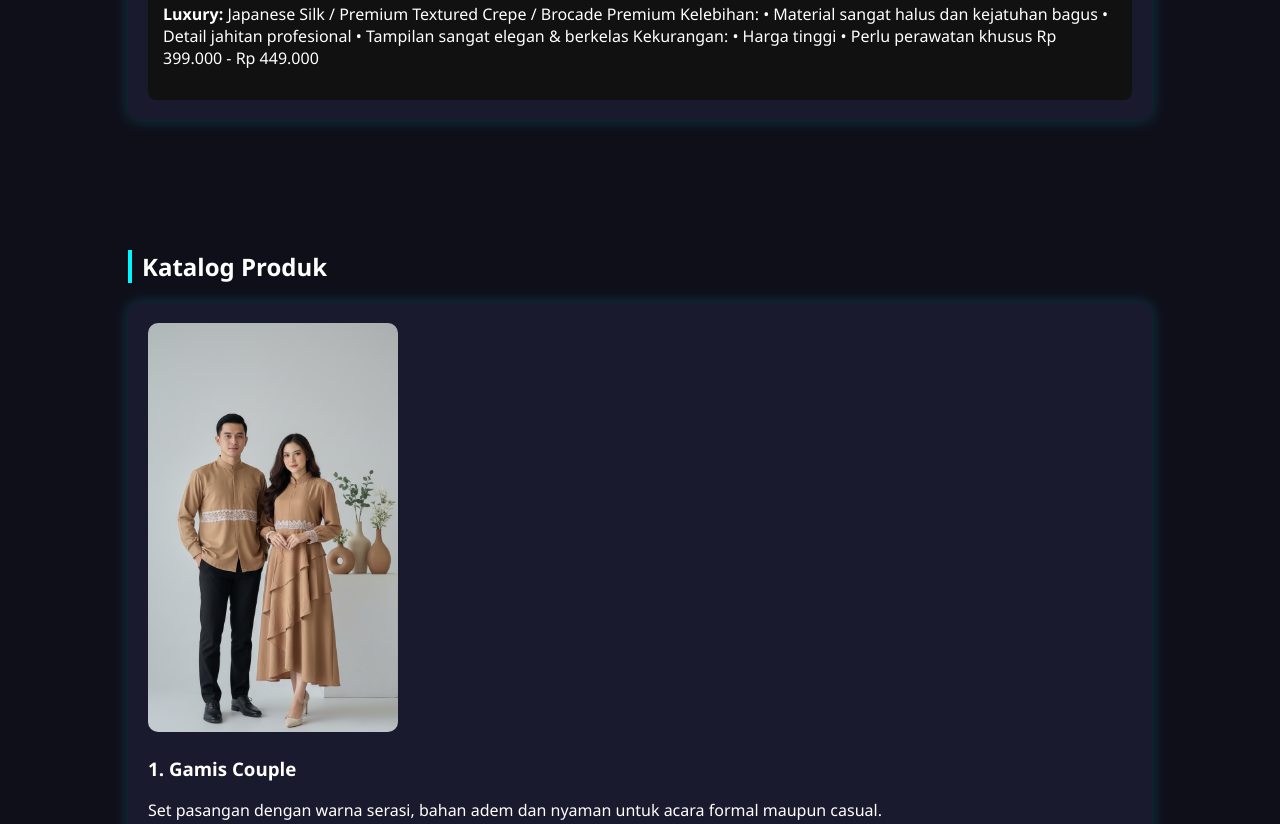
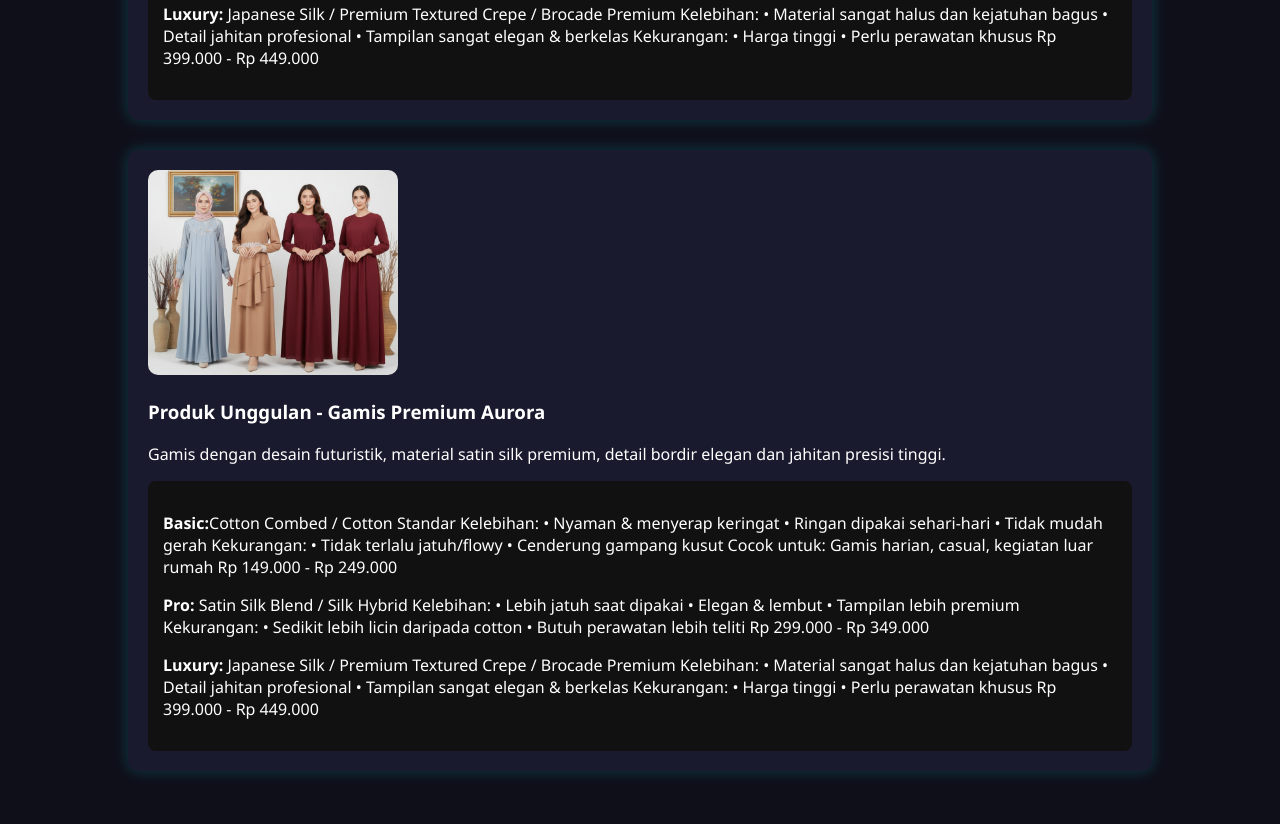
Before and after one commit to xXinthynk-cpu/lunatic-fashion-store-2, a plain HTML site: page index.html in a window 1280 px wide. Shown: the part 826-1650 px from the top of the page. Drawn offline with Linux system fonts and the light colour scheme.

Commit message:
Update index.html

```diff
--- a/index.html
+++ b/index.html
@@ -156,6 +156,46 @@ Kekurangan:
 </div>
 </div>
 
+    <div class="product">
+<img src="assets/images/produk_unggulan1.png" onclick="openPopup(this.src)">
+<h3>Produk Unggulan - Gamis Premium Aurora</h3>
+<p>Gamis dengan desain futuristik, material satin silk premium, detail bordir elegan dan jahitan presisi tinggi.</p>
+
+<div class="price-box">
+<p><b>Basic:</b>Cotton Combed / Cotton Standar
+
+Kelebihan:
+• Nyaman & menyerap keringat
+• Ringan dipakai sehari-hari
+• Tidak mudah gerah
+
+Kekurangan:
+• Tidak terlalu jatuh/flowy
+• Cenderung gampang kusut
+
+Cocok untuk: Gamis harian, casual, kegiatan luar rumah Rp 149.000 - Rp 249.000</p>
+<p><b>Pro:</b> Satin Silk Blend / Silk Hybrid
+
+Kelebihan:
+• Lebih jatuh saat dipakai
+• Elegan & lembut
+• Tampilan lebih premium
+
+Kekurangan:
+• Sedikit lebih licin daripada cotton
+• Butuh perawatan lebih teliti Rp 299.000 - Rp 349.000</p>
+<p><b>Luxury:</b> Japanese Silk / Premium Textured Crepe / Brocade Premium
+
+Kelebihan:
+• Material sangat halus dan kejatuhan bagus
+• Detail jahitan profesional
+• Tampilan sangat elegan & berkelas
+
+Kekurangan:
+• Harga tinggi
+• Perlu perawatan khusus Rp 399.000 - Rp 449.000</p>
+</div>
+</div>
 </section>
 
 <!-- KATALOG -->
```
